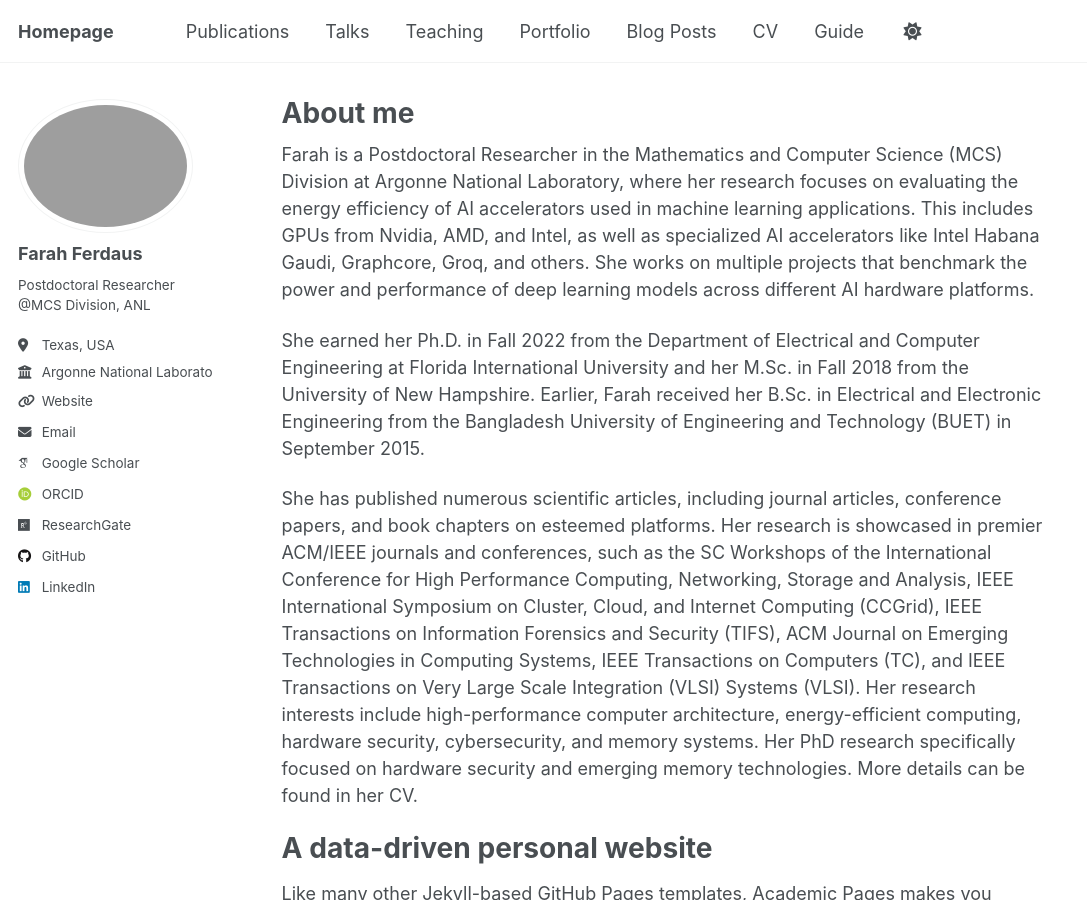
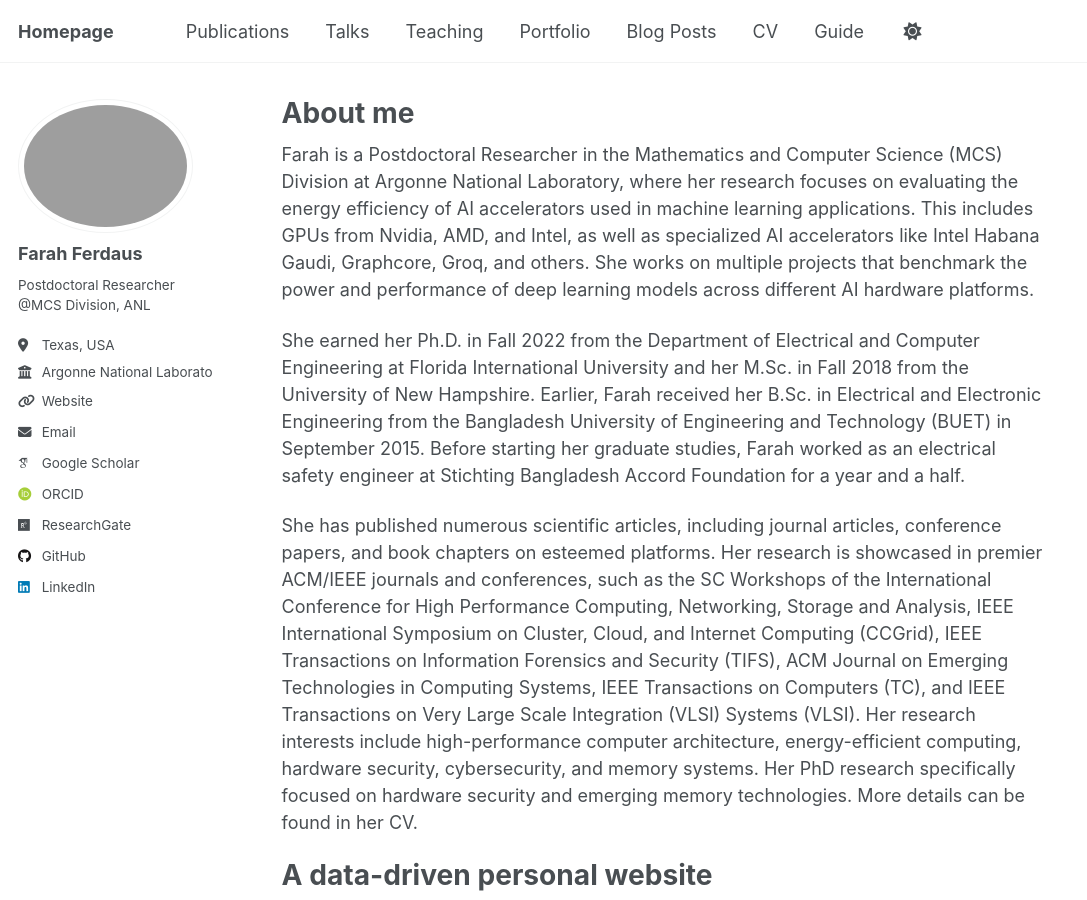
Before and after one commit to fferdaus/fferdaus.github.io, a Jekyll site: the page built from _pages/about.md, in a window 1280 px wide and 900 px high. Shown: the whole window, without its empty margins (0-1087 px from the left). Built offline with Jekyll 4.4.1, drawn with Linux system fonts in a browser that asks for light colours; some web fonts are replaced.

Commit message:
Update about.md

```diff
--- a/_pages/about.md
+++ b/_pages/about.md
@@ -9,7 +9,7 @@ redirect_from:
 
 Farah is a Postdoctoral Researcher in the Mathematics and Computer Science (MCS) Division at Argonne National Laboratory, where her research focuses on evaluating the energy efficiency of AI accelerators used in machine learning applications. This includes GPUs from Nvidia, AMD, and Intel, as well as specialized AI accelerators like Intel Habana Gaudi, Graphcore, Groq, and others. She works on multiple projects that benchmark the power and performance of deep learning models across different AI hardware platforms.
 
-She earned her Ph.D. in Fall 2022 from the Department of Electrical and Computer Engineering at Florida International University and her M.Sc. in Fall 2018 from the University of New Hampshire. Earlier, Farah received her B.Sc. in Electrical and Electronic Engineering from the Bangladesh University of Engineering and Technology (BUET) in September 2015.
+She earned her Ph.D. in Fall 2022 from the Department of Electrical and Computer Engineering at Florida International University and her M.Sc. in Fall 2018 from the University of New Hampshire. Earlier, Farah received her B.Sc. in Electrical and Electronic Engineering from the Bangladesh University of Engineering and Technology (BUET) in September 2015. Before starting her graduate studies, Farah worked as an electrical safety engineer at Stichting Bangladesh Accord Foundation for a year and a half.
 
 She has published numerous scientific articles, including journal articles, conference papers, and book chapters on esteemed platforms. Her research is showcased in premier ACM/IEEE journals and conferences, such as the SC Workshops of the International Conference for High Performance Computing, Networking, Storage and Analysis, IEEE International Symposium on Cluster, Cloud, and Internet Computing (CCGrid), IEEE Transactions on Information Forensics and Security (TIFS), ACM Journal on Emerging Technologies in Computing Systems, IEEE Transactions on Computers (TC), and IEEE Transactions on Very Large Scale Integration (VLSI) Systems (VLSI). Her research interests include high-performance computer architecture, energy-efficient computing, hardware security, cybersecurity, and memory systems. Her PhD research specifically focused on hardware security and emerging memory technologies. More details can be found in her CV.
 
```
